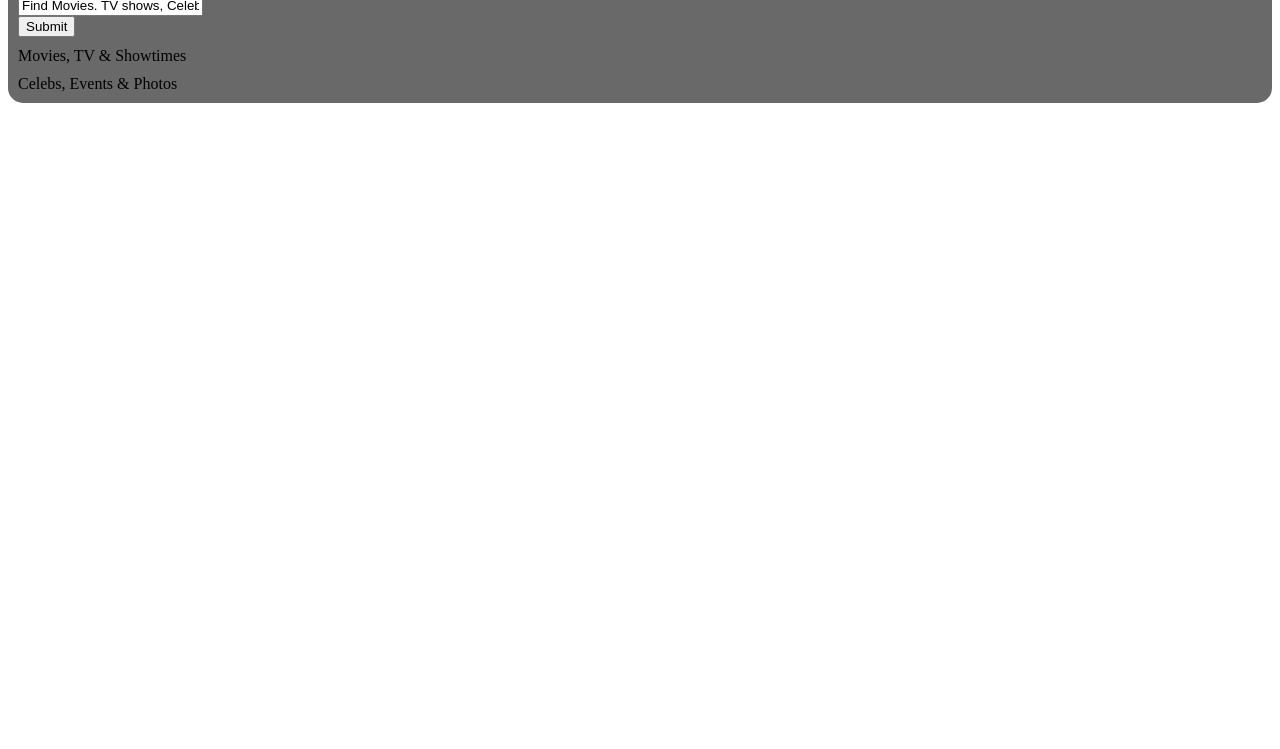
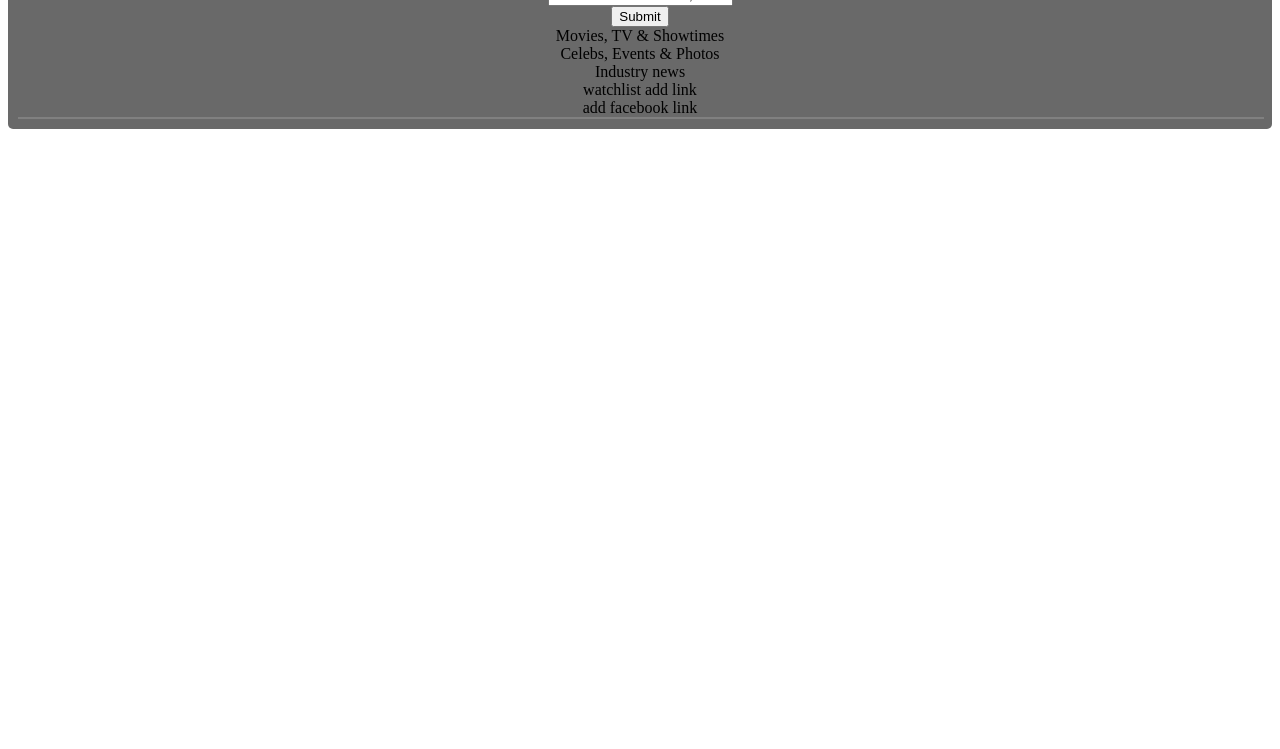
Before and after one commit to jbunderson/IMDBremake, a plain HTML site: page Index.html in a window 1280 px wide. Shown: the part 51-800 px from the top of the page. Drawn offline with Linux system fonts and the light colour scheme.

Commit message:
second commit feb 6

```diff
--- a/Index.html
+++ b/Index.html
@@ -19,7 +19,7 @@
         </form>
 
     </div>
-    <div class="Movies">
+    <div class="movies">
 Movies, TV & Showtimes
     </div>
     <div class="celebs">
@@ -27,5 +27,16 @@ Movies, TV & Showtimes
         & Photos
     </div>
 
+    <div class="news">Industry news
+    </div>
+
+    <div class="watchlist">watchlist add link
+    </div>
+
+    <div class="facebook">add facebook link
+    </div>
+    <section class="container">
+
+    </section>
 </div>
 </body>
--- a/Main.css
+++ b/Main.css
@@ -1,28 +1,27 @@
+
 .item1 { grid-area: IMDBlogo; }
 .item2 { grid-area: search; }
 .item3 { grid-area: movies; }
 .item4 { grid-area: celebs; }
 .item5 { grid-area: news; }
 .item6 { grid-area: watchlist; }
-.item7 {grid-area: facebook; }
+.item7 { grid-area: facebook; }
 
 
-.grid-container {
-    display: grid;
+.grid-container{
     padding: 10px;
     background-color: dimgrey;
-    grid-gap: 0px;
-    display: grid;
-    padding: 10px;
-    background-color: dimgrey;
-    grid-gap: 10px;
-    border-radius: 15px;
+    border-radius: 5px;
+    text-align: center;
+    grid-template-area:
+       'IMDBlogo search search search search search search'
+        'IMDBlogo movies celebs news watchlist facebook facebook'
+}
 
-    grid-template-column:
-            'IMDBlogo search search search search search search
-
+.container {
+    width: 100%;
+    border: 1px solid gray;
+    text-align: center;
 
 
 }
-
-}
```
